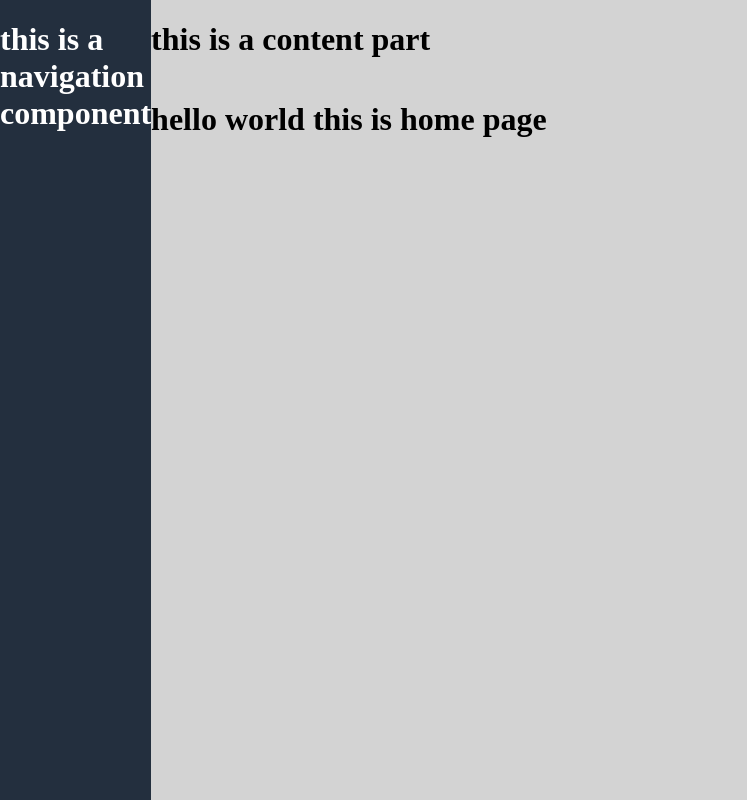
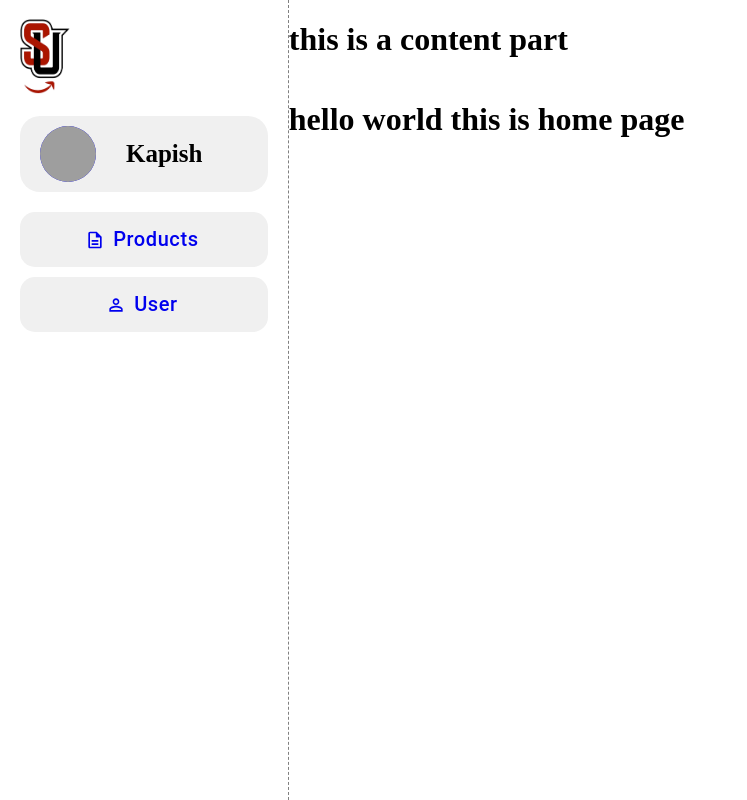
Before and after one commit to kapish-patel/Sumazon-Admin, a React (Vite) app in the folder Seamazon/: page / in a window 1280 px wide. Shown: the whole page, without its empty margins (0-747 px from the left). Built offline with nearby package versions, Linux system fonts and the light colour scheme; grey boxes are pictures that could not be loaded.

Commit message:
complete layout for navigation

```diff
--- a/Seamazon/package.json
+++ b/Seamazon/package.json
@@ -12,6 +12,12 @@
   "dependencies": {
     "@emotion/react": "^11.11.4",
     "@emotion/styled": "^11.11.5",
+    "@fortawesome/fontawesome-svg-core": "^6.5.2",
+    "@fortawesome/free-brands-svg-icons": "^6.5.2",
+    "@fortawesome/free-regular-svg-icons": "^6.5.2",
+    "@fortawesome/free-solid-svg-icons": "^6.5.2",
+    "@fortawesome/react-fontawesome": "^0.2.0",
+    "@mui/icons-material": "^5.15.15",
     "@mui/material": "^5.15.15",
     "react": "^18.2.0",
     "react-dom": "^18.2.0",
--- a/Seamazon/src/components/content/Content.css
+++ b/Seamazon/src/components/content/Content.css
@@ -3,6 +3,6 @@
     flex-direction: column;
     width: 100%;
     height: 100%;
-    background-color: #d3d3d3;
+    background-color: white;
     box-sizing: border-box;
 }
--- a/Seamazon/src/components/navigation/Navigation.css
+++ b/Seamazon/src/components/navigation/Navigation.css
@@ -1,9 +1,66 @@
 .navigation-container{
     display: flex;
     flex-direction: column;
-    width: 13%;
-    background-color: #232f3e;
-    color: white;
-    padding: 0px;
+    width: 25%;
+    background-color: white;
+    color: black;
+    padding: 20px;
     margin: 0px;
+    border-right: 1px dashed gray;
+
 }
+
+.logo-container{
+    display: flex;
+    justify-content: start;
+    align-items: center;
+    height: 10%;
+}
+
+.logo-container > a > img{
+    width: 50px;
+    height: 75px;
+}
+
+.username-container{
+    display: flex;
+    justify-content: start;
+    align-items: center;
+    background-color: #f0f0f0;
+    height: 10%;
+    padding-left: 20px;
+    gap: 30px;
+    border-radius: 20px;
+    margin-top: 20px;
+    margin-bottom: 20px;
+
+}
+
+.username-container > p{
+    font-size: 25px;
+    font-weight: bold;
+
+}
+
+.nav-links-container{
+    display: flex;
+    flex-direction: column;
+    justify-content: center;
+    align-self: center;
+    width: 100%;
+    gap: 10px;
+}
+
+.nav-links-container > a{
+    text-decoration: none;
+    background-color: #f0f0f0;
+    border-radius: 15px;
+    height: 100%;
+}
+
+.nav-links-container > a > button{
+    text-transform: capitalize;
+    font-size: 20px;
+    padding: 10px;
+    border-radius: 15px;
+}
--- a/Seamazon/src/components/navigation/Navigation.jsx
+++ b/Seamazon/src/components/navigation/Navigation.jsx
@@ -1,9 +1,33 @@
-import './Navigation.css'
+import {NavLink} from 'react-router-dom';
+import su_logo from '../../assets/sumazon_logo.png';
+import Username from './Username';
+import { Button} from '@mui/material';
+import DescriptionOutlinedIcon from '@mui/icons-material/DescriptionOutlined';
+import PersonOutlineOutlinedIcon from '@mui/icons-material/PersonOutlineOutlined';
+
+import './Navigation.css';
 
 function Navigation() {
   return (
     <div className="navigation-container">
-        <h1>this is a navigation component</h1>
+      <div className="logo-container">
+      <NavLink to='/'>
+        <img src={su_logo} alt="Sumazon logo"/>
+      </NavLink>
+      </div>
+      <Username />
+      <div className="nav-links-container">
+        <NavLink className={({ isActive, isPending }) => isPending ? "link-container-pending" : isActive ? "link-container-active" : "nav-link-container"} to={'/'}>
+          <Button variant="outline" startIcon={<DescriptionOutlinedIcon />} style={{ height: '100%', width:'100%' }}>
+            Products
+          </Button>
+        </NavLink>
+        <NavLink className={({ isActive, isPending }) => isPending ? "link-container-pending" : isActive ? "link-container-active" : "nav-link-container"} to={'/user'}>
+          <Button variant="outline" startIcon={<PersonOutlineOutlinedIcon/>} style={{ height: '100%', width:'100%' }}>
+            User
+          </Button>
+        </NavLink>
+      </div>
     </div>
   )
 }
--- /dev/null
+++ b/Seamazon/src/components/navigation/Username.jsx
@@ -0,0 +1,17 @@
+
+import Avatar from '@mui/material/Avatar';
+
+function Username() {
+  return (
+    <div className="username-container">
+        <Avatar
+            alt="Kapish"
+            src="/static/images/avatar/1.jpg"
+            sx={{ width: 56, height: 56, bgcolor: 'blue'}}
+        />
+        <p>Kapish</p>
+    </div>
+  )
+}
+
+export default Username
```
Also changed, not shown: Seamazon/src/assets/sumazon_logo.png (added), 1 other file (tests, documents, lock files or other folders).
